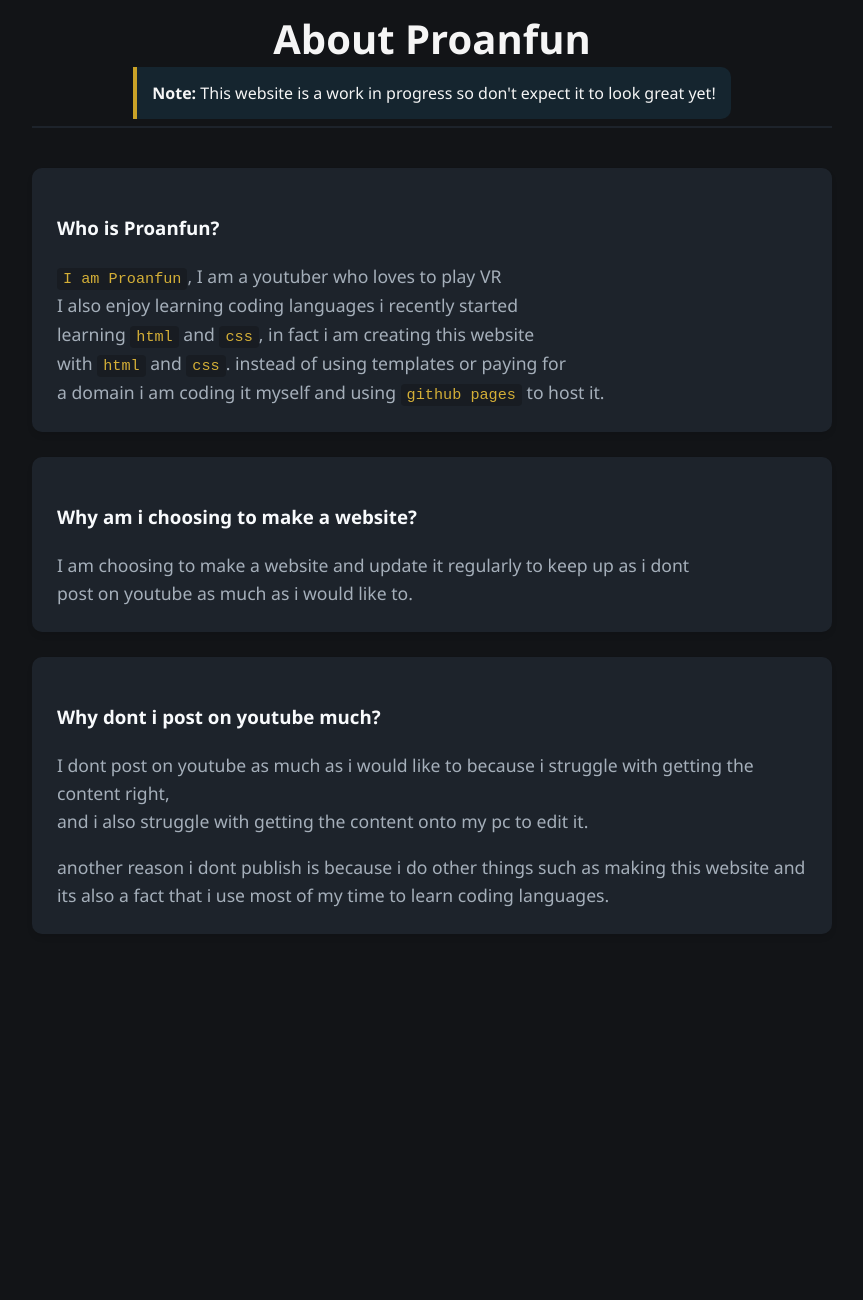
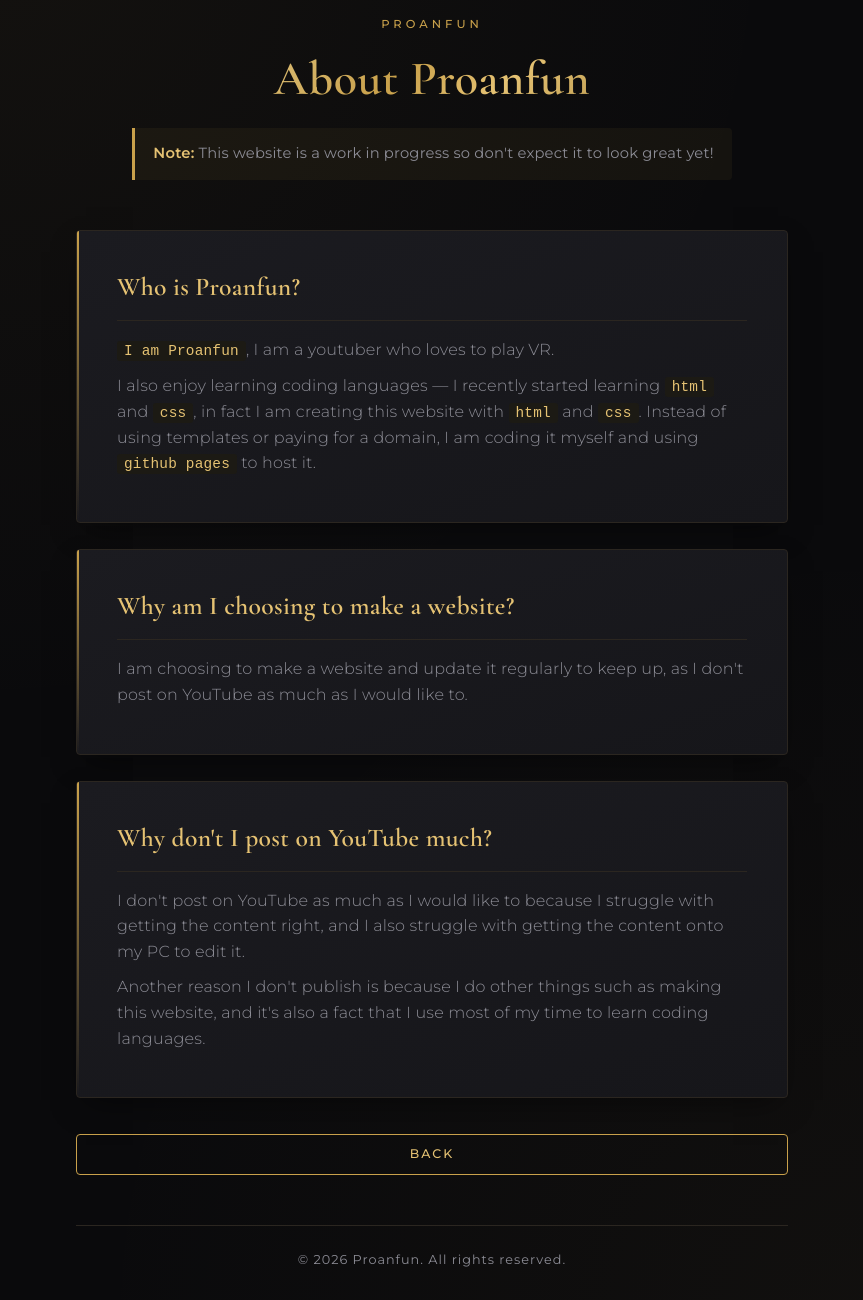
Before and after one commit to proanfunyt/Proanfun, a plain HTML site: page hi.html in a window 1280 px wide. Shown: the part 80-1380 px from the top of the page, without its empty margins (208-1071 px from the left). Before the commit the page ends 1099 px from the top, so only its background shows below. Drawn offline with nearby package versions, Linux system fonts and the light colour scheme.

Commit message:
Refactor hi.html for improved structure and styling

```diff
--- a/hi.html
+++ b/hi.html
@@ -3,215 +3,227 @@
 <head>
     <meta charset="UTF-8">
     <meta name="viewport" content="width=device-width, initial-scale=1.0">
-    <title>Proanfun | Learn Python Coding</title>
+    <title>Proanfun | About</title>
+    <link rel="preconnect" href="https://fonts.googleapis.com">
+    <link href="https://fonts.googleapis.com/css2?family=Cormorant+Garamond:wght@500;600;700&family=Montserrat:wght@300;400;500;600&display=swap" rel="stylesheet">
 
     <style>
-        /* Consistent theme variables */
         :root {
-            --bg-color:#121417;
-            --card-bg:#1D232B;
-            --text-color:#F5F5F5;
-            --text-muted:#A5AFBA;
-            --accent-color:#C9A227;
-            --accent-hover:#E0BB4C;
-            --code-bg:#181C22;
-            --border-color:#2E3642;
-            --border-radius:10px;
+            --bg-color:#0A0A0C;
+            --card-bg:#16161A;
+            --card-bg-light:#1B1B20;
+            --text-color:#F2EFE9;
+            --text-muted:#8C8C95;
+            --code-bg:#1C1A14;
+            --accent-color:#C9A14B;
+            --accent-hover:#E5C273;
+            --accent-deep:#8A6A24;
+            --accent-pale:#F1DFA8;
+            --border-color:#2B2620;
+            --border-radius:4px;
+        }
+
+        * {
+            margin: 0;
+            padding: 0;
+            box-sizing: border-box;
         }
 
         body {
-            font-family: 'Segoe UI', Tahoma, Geneva, Verdana, sans-serif;
+            font-family: 'Montserrat', 'Segoe UI', sans-serif;
             background-color: var(--bg-color);
+            background-image:
+                radial-gradient(circle at 15% 0%, rgba(201,161,75,0.05) 0%, transparent 45%),
+                radial-gradient(circle at 85% 100%, rgba(201,161,75,0.04) 0%, transparent 45%);
             color: var(--text-color);
             line-height: 1.6;
-            margin: 0;
-            padding: 0;
+            -webkit-font-smoothing: antialiased;
         }
 
         .container {
-            max-width: 800px;
-            margin: 40px auto;
-            padding: 20px;
+            max-width: 760px;
+            margin: 0 auto;
+            padding: 90px 24px 60px;
         }
 
         header {
             text-align: center;
-            margin-bottom: 40px;
-            border-bottom: 2px solid var(--card-bg);
-            padding-bottom: 20px;
+            margin-bottom: 50px;
+        }
+
+        .eyebrow {
+            display: inline-block;
+            color: var(--accent-color);
+            font-size: 0.72rem;
+            font-weight: 500;
+            letter-spacing: 4px;
+            text-transform: uppercase;
+            margin-bottom: 20px;
         }
 
         h1 {
-            color: var(--text-color);
-            font-size: 2.5rem;
-            margin-bottom: 10px;
+            font-family: 'Cormorant Garamond', serif;
+            background: linear-gradient(135deg, var(--accent-pale) 0%, var(--accent-color) 45%, var(--accent-hover) 60%, var(--accent-deep) 100%);
+            -webkit-background-clip: text;
+            background-clip: text;
+            color: transparent;
+            font-size: 3rem;
+            font-weight: 600;
+            letter-spacing: 0.5px;
+            margin-bottom: 22px;
+            line-height: 1.1;
         }
 
-        .subtitle {
-            color: var(--accent-color);
-            font-size: 1.2rem;
-            margin-top: 0;
+        .important-note {
+            display: inline-block;
+            text-align: left;
+            background-color: rgba(201, 161, 75, 0.06);
+            border-left: 3px solid var(--accent-color);
+            color: var(--text-muted);
+            padding: 14px 18px;
+            border-radius: 0 var(--border-radius) var(--border-radius) 0;
+            font-size: 0.92rem;
+            letter-spacing: 0.2px;
+        }
+
+        .important-note strong {
+            color: var(--accent-hover);
         }
 
         section {
-            background-color: var(--card-bg);
-            padding: 25px;
-            margin-bottom: 25px;
+            position: relative;
+            background: linear-gradient(160deg, var(--card-bg-light) 0%, var(--card-bg) 100%);
+            padding: 36px 40px;
+            margin-bottom: 26px;
             border-radius: var(--border-radius);
-            box-shadow: 0 4px 6px -1px rgba(0, 0, 0, 0.1);
+            border: 1px solid var(--border-color);
+            box-shadow: 0 12px 30px -10px rgba(0,0,0,0.5);
         }
 
-        h2 {
-            color: var(--accent-color);
-            margin-top: 0;
-            border-bottom: 1px solid #334155;
-            padding-bottom: 8px;
+        section::before {
+            content: "";
+            position: absolute;
+            top: 0;
+            left: 0;
+            width: 2px;
+            height: 100%;
+            background: linear-gradient(180deg, var(--accent-color), transparent);
+            border-radius: var(--border-radius) 0 0 var(--border-radius);
         }
 
         h3 {
-            color: #f8fafc;
-            margin-top: 20px;
+            font-family: 'Cormorant Garamond', serif;
+            color: var(--accent-hover);
+            font-size: 1.6rem;
+            font-weight: 600;
+            letter-spacing: 0.3px;
+            margin-bottom: 16px;
+            padding-bottom: 12px;
+            border-bottom: 1px solid var(--border-color);
         }
 
         p {
             color: var(--text-muted);
-            font-size: 1.1rem;
+            font-size: 1rem;
+            font-weight: 300;
+            margin-bottom: 10px;
+            letter-spacing: 0.2px;
         }
 
-        ul, ol {
-            color: var(--text-muted);
-            padding-left: 20px;
-            font-size: 1.1rem;
-        }
-
-        li {
-            margin-bottom: 10px;
-        }
-
-        /* Styling for code snippets */
         code {
             background-color: var(--code-bg);
-            color: #D4AF37;
-            padding: 2px 6px;
-            border-radius: 4px;
+            color: var(--accent-hover);
+            padding: 2px 7px;
+            border-radius: 3px;
             font-family: 'Courier New', Courier, monospace;
-            font-size: 0.95rem;
-        }
-
-        pre {
-            background-color: var(--code-bg);
-            padding: 15px;
-            border-radius: var(--border-radius);
-            border: 1px solid #334155;
-            overflow-x: auto;
-        }
-
-        pre code {
-            color: rgb(255, 251, 0);
-            background-color: transparent;
-            padding: 0;
-        }
-
-        .important-note {
-            background-color: rgba(56, 189, 248, 0.1);
-            border-left: 4px solid var(--accent-color);
-            padding: 15px;
-            border-radius: 0 var(--border-radius) var(--border-radius) 0;
-            margin: 20px 0;
+            font-size: 0.9rem;
         }
 
         .nav-buttons {
             display: flex;
-            gap: 15px;
-            margin-top: 30px;
+            gap: 14px;
+            margin-top: 36px;
         }
 
         .btn {
             flex: 1;
-            background-color: var(--accent-color);
-            color: #0f172a !important;
-            padding: 12px 24px;
-            border: none;
+            display: inline-flex;
+            align-items: center;
+            justify-content: center;
+            cursor: pointer;
+            border: 1px solid var(--accent-color);
+            outline: none;
+            padding: 13px 28px;
             border-radius: var(--border-radius);
-            cursor: pointer;
-            font-weight: bold;
-            text-align: center;
+            font-family: 'Montserrat', sans-serif;
+            font-size: 0.78rem;
+            font-weight: 500;
+            letter-spacing: 2px;
+            text-transform: uppercase;
+            line-height: 1;
             text-decoration: none;
-            transition: background-color 0.2s ease, transform 0.1s ease;
+            transition: all 0.25s ease;
         }
 
-        .btn:hover {
-            background-color: var(--accent-hover);
-            text-decoration: none;
+        .btn-primary {
+            background: transparent;
+            color: var(--accent-hover) !important;
         }
 
-        .btn.outline {
-            background-color: transparent;
-            color: var(--accent-color) !important;
-            border: 2px solid var(--accent-color);
+        .btn-primary:hover {
+            background: linear-gradient(135deg, var(--accent-deep) 0%, var(--accent-color) 50%, var(--accent-hover) 100%);
+            color: #14110A !important;
+            border-color: var(--accent-hover);
+            box-shadow: 0 6px 20px -4px rgba(201, 161, 75, 0.45);
         }
 
-        .btn.outline:hover {
-            background-color: var(--accent-color);
-            color: #0f172a !important;
+        .btn:active {
+            transform: translateY(1px);
         }
 
         footer {
             text-align: center;
             margin-top: 50px;
-            padding-top: 20px;
-            border-top: 1px solid var(--card-bg);
+            padding-top: 24px;
+            border-top: 1px solid var(--border-color);
             color: var(--text-muted);
-            font-style: normal;
-        }
-
-        .paragraph {
-            margin-bottom: 0;
-            margin-top: 0;
+            font-size: 0.8rem;
+            letter-spacing: 1px;
         }
     </style>
 </head>
 <body>
     <div class="container">
         <header>
+            <span class="eyebrow">Proanfun</span>
             <h1>About Proanfun</h1>
-            <subtitle class="important-note"><strong>Note: </strong>This website is a work in progress so don't expect it to look great yet!</subtitle>
+            <span class="important-note"><strong>Note:</strong> This website is a work in progress so don't expect it to look great yet!</span>
         </header>
 
         <section>
-          <h3>Who is Proanfun?</h3>
-
-        </r>
-
-         <p class="paragraph"><code>I am Proanfun</code>, I am a youtuber who loves to play VR</p>
-         <p class="paragraph">I also enjoy learning coding languages i recently started</p>
-         <p class="paragraph">learning <code>html</code> and <code>css</code>, in fact i am creating this website</p>
-         <p class="paragraph">with <code>html</code> and <code>css</code>. instead of using templates or paying for</p>
-         <p class="paragraph">a domain i am coding it myself and using <code>github pages</code> to host it.</p>
+            <h3>Who is Proanfun?</h3>
+            <p><code>I am Proanfun</code>, I am a youtuber who loves to play VR.</p>
+            <p>I also enjoy learning coding languages — I recently started learning <code>html</code> and <code>css</code>, in fact I am creating this website with <code>html</code> and <code>css</code>. Instead of using templates or paying for a domain, I am coding it myself and using <code>github pages</code> to host it.</p>
         </section>
 
         <section>
-          <h3>Why am i choosing to make a website?</h3>
-
-        </r>
-
-         <p class="paragraph">I am choosing to make a website and update it regularly to keep up as i dont</p>
-         <p class="paragraph">post on youtube as much as i would like to.</p>
-
+            <h3>Why am I choosing to make a website?</h3>
+            <p>I am choosing to make a website and update it regularly to keep up, as I don't post on YouTube as much as I would like to.</p>
         </section>
 
         <section>
-          <h3>Why dont i post on youtube much?</h3>
+            <h3>Why don't I post on YouTube much?</h3>
+            <p>I don't post on YouTube as much as I would like to because I struggle with getting the content right, and I also struggle with getting the content onto my PC to edit it.</p>
+            <p>Another reason I don't publish is because I do other things such as making this website, and it's also a fact that I use most of my time to learn coding languages.</p>
+        </section>
 
-        </r>
+        <div class="nav-buttons">
+            <a href="index.html" class="btn btn-primary">Back</a>
+        </div>
 
-        <p class="paragraph">I dont post on youtube as much as i would like to because i struggle with getting the content right,</p>
-        <p class="paragraph">and i also struggle with getting the content onto my pc to edit it.</p>
-        <p></p>
-        <p class="paragraph">another reason i dont publish is because i do other things such as making this website and</p>
-        <p class="paragraph">its also a fact that i use most of my time to learn coding languages.</p>
-
+        <footer>
+            &copy; 2026 Proanfun. All rights reserved.
+        </footer>
     </div>
-
 </body>
 </html>
```
